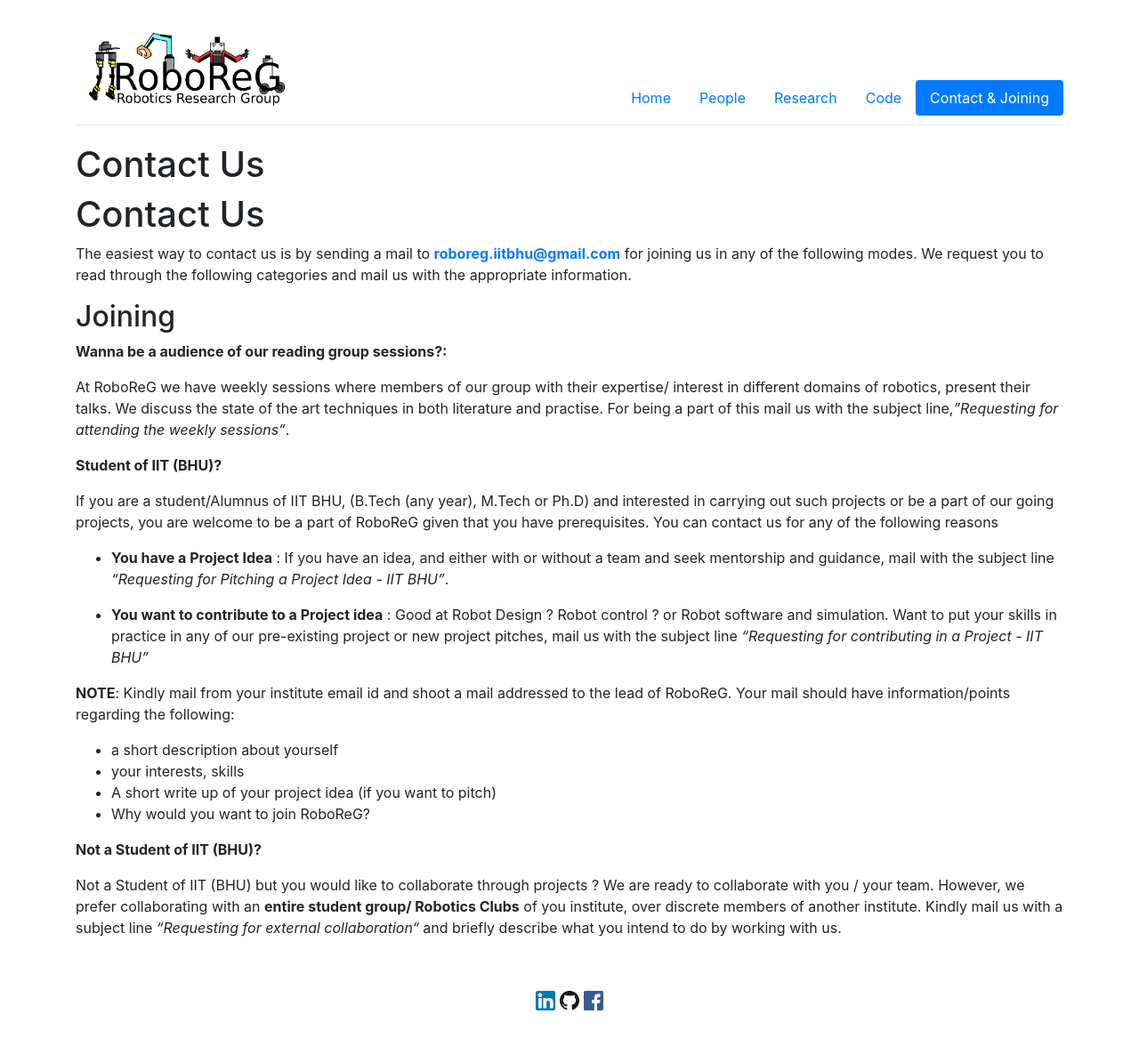
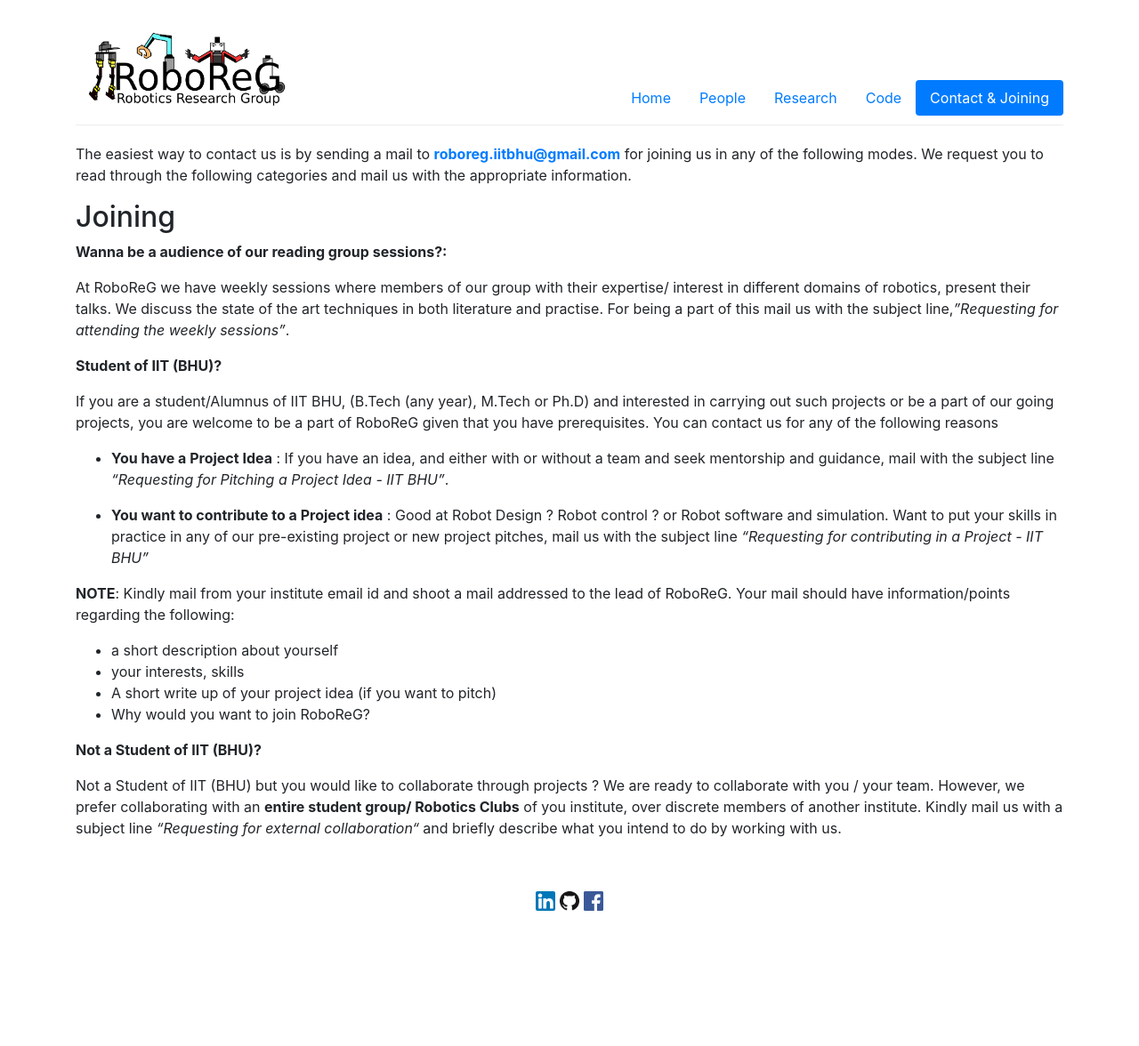
Before and after one commit to Robotics-Club-IIT-BHU/RoboReG, a Jekyll site: the page built from join.md, in a window 1280 px wide. Shown: the whole page at 89% size. Built offline with Jekyll 4.4.1, drawn with Linux system fonts in a browser that asks for light colours; our own code applies the rules of GitHub Pages for plain Markdown files; after the commit the page ends 1064 px from its top, so only the background shows below that.

Commit message:
contact changed

```diff
--- a/join.md
+++ b/join.md
@@ -1,8 +1,6 @@
 ---
 layout: default
 ---
-
-# Contact Us
 
 The easiest  way to contact us is by sending a mail to **[roboreg.iitbhu@gmail.com](mailto:roboreg.iitbhu@gmail.com)** for joining us in any of the following modes. We request you to read through the following categories and mail us with the appropriate information.
 
```
